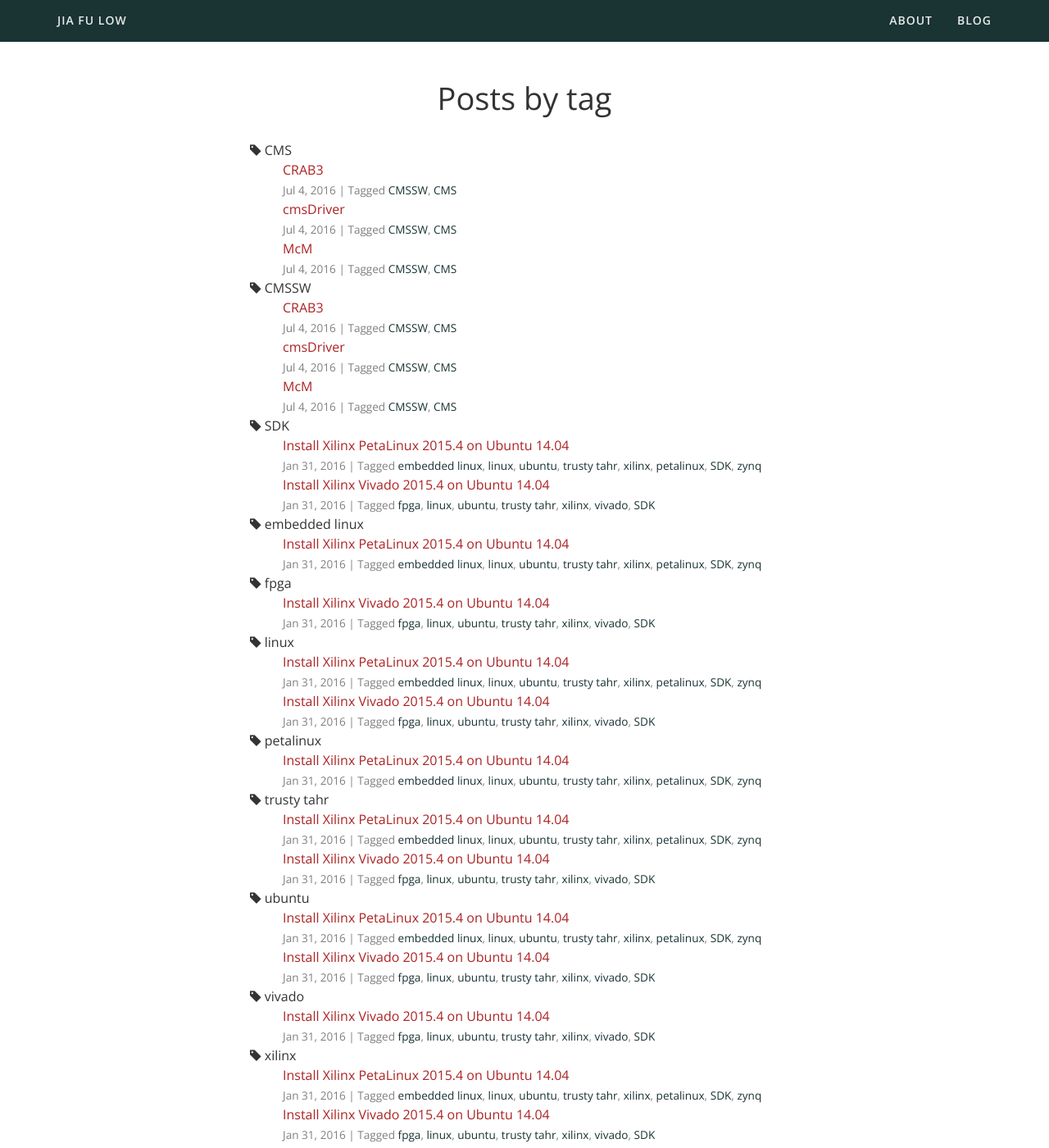
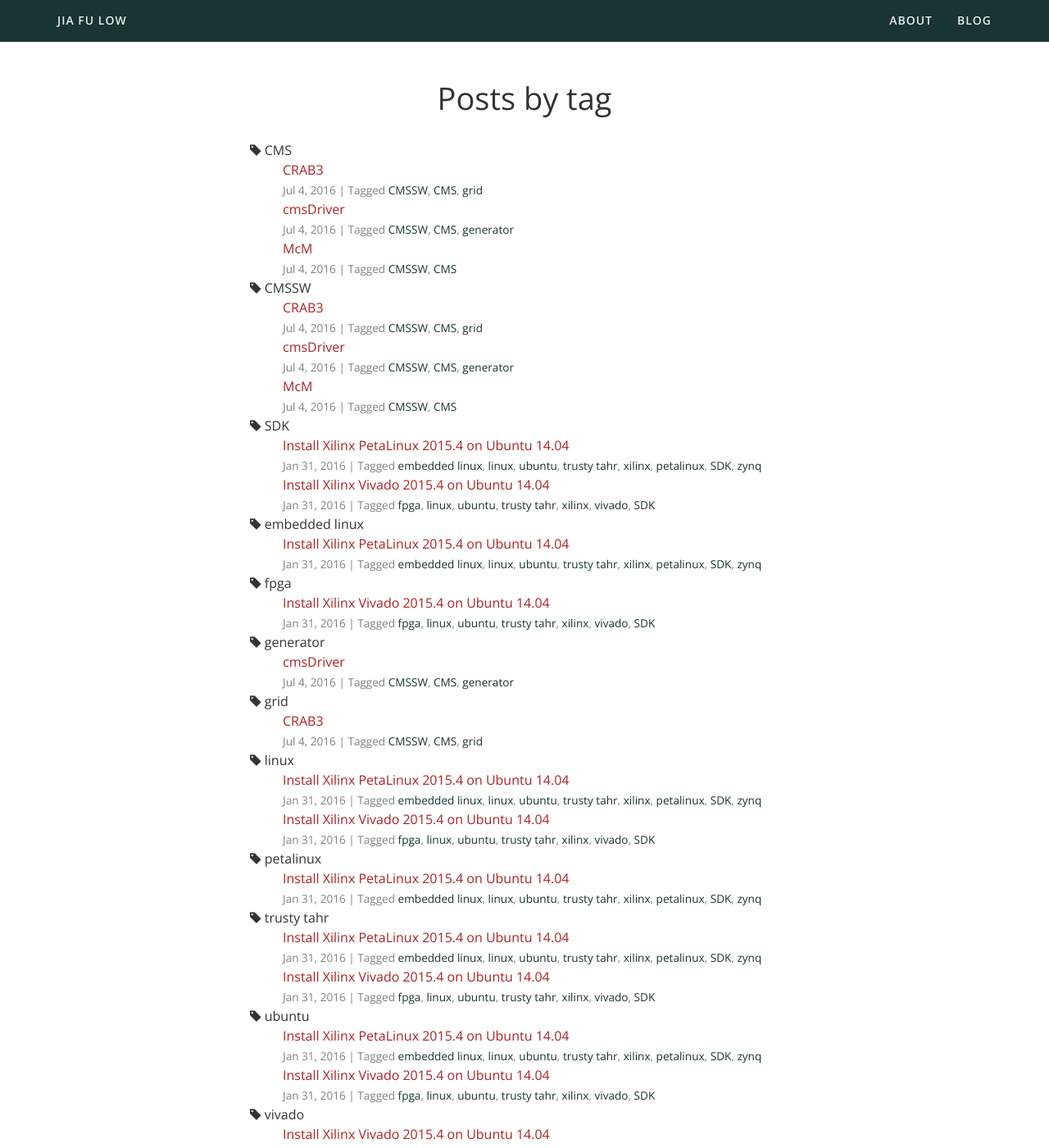
Before and after one commit to jiafulow/jiafulow.github.io, a Jekyll site: the page built from blog/tags.html, in a window 1280 px wide and 1400 px high. Shown: the whole window at 82% size. Built offline with Jekyll 4.4.1, drawn with Linux system fonts in a browser that asks for light colours; nearby versions of some CDN libraries.

Commit message:
Misc updates

```diff
--- a/_includes/head.html
+++ b/_includes/head.html
@@ -4,7 +4,7 @@
     <meta http-equiv="X-UA-Compatible" content="IE=edge">
     <!-- The above 3 meta tags *must* come first in the head; any other head content must come *after* these tags -->
 
-    <title>{% if page.title %}{{ page.title }} - {{ site.title }}{% else %}{{ site.title }}{% endif %}</title>
+    <title>{% if page.title %}{{ page.title }}{% else %}{% endif %}</title>
     <meta name="description" content="{{ site.description }}">
 
     <link rel="stylesheet" href="{{ "/assets/stylesheets/styles.css" | prepend: site.baseurl }}">
--- a/_includes/navbar.html
+++ b/_includes/navbar.html
@@ -13,7 +13,7 @@
         <div id="navbar" class="navbar-collapse collapse">
           <ul class="nav navbar-nav navbar-right">
           {% for node in site.pages %}
-            {% if node.title and node.title != "Categories" and node.title != "Tags" and (node.title != "Blog" or node.url == "/blog/") %}
+            {% if node.title and node.title != "Home" and node.title != "Categories" and node.title != "Tags" and (node.title != "Blog" or node.url == "/blog/") %}
               {% if page.url == node.url %}
               <li class="active"><a href="#">{{ node.title }}</a></li>
               {% else %}
--- a/_posts/2016-07-04-cms-CRAB3.md
+++ b/_posts/2016-07-04-cms-CRAB3.md
@@ -3,7 +3,7 @@ layout: post
 date: 2016-07-04 17:26:19
 title: CRAB3
 categories: [howto]
-tags: [CMSSW, CMS]
+tags: [CMSSW, CMS, grid]
 ---
 
 `crab` is used to create and submit CMSSW jobs, distributing them to computing centers all over the world. The reference TWiki pages are:
--- a/_posts/2016-07-04-cmsDriver.md
+++ b/_posts/2016-07-04-cms-cmsDriver.md
@@ -3,7 +3,7 @@ layout: post
 date: 2016-07-04 12:31:56
 title: cmsDriver
 categories: [howto]
-tags: [CMSSW, CMS]
+tags: [CMSSW, CMS, generator]
 ---
 
 `cmsDriver.py` is a tool in [CMSSW](http://cms-sw.github.io/) that is used to create workflows for sample generation. Its syntax and usage are explained in the following TWiki pages:
--- a/index.html
+++ b/index.html
@@ -1,5 +1,6 @@
 ---
 layout: default
+title: Home
 ---
 
 <div class="site-main site-content">
```
